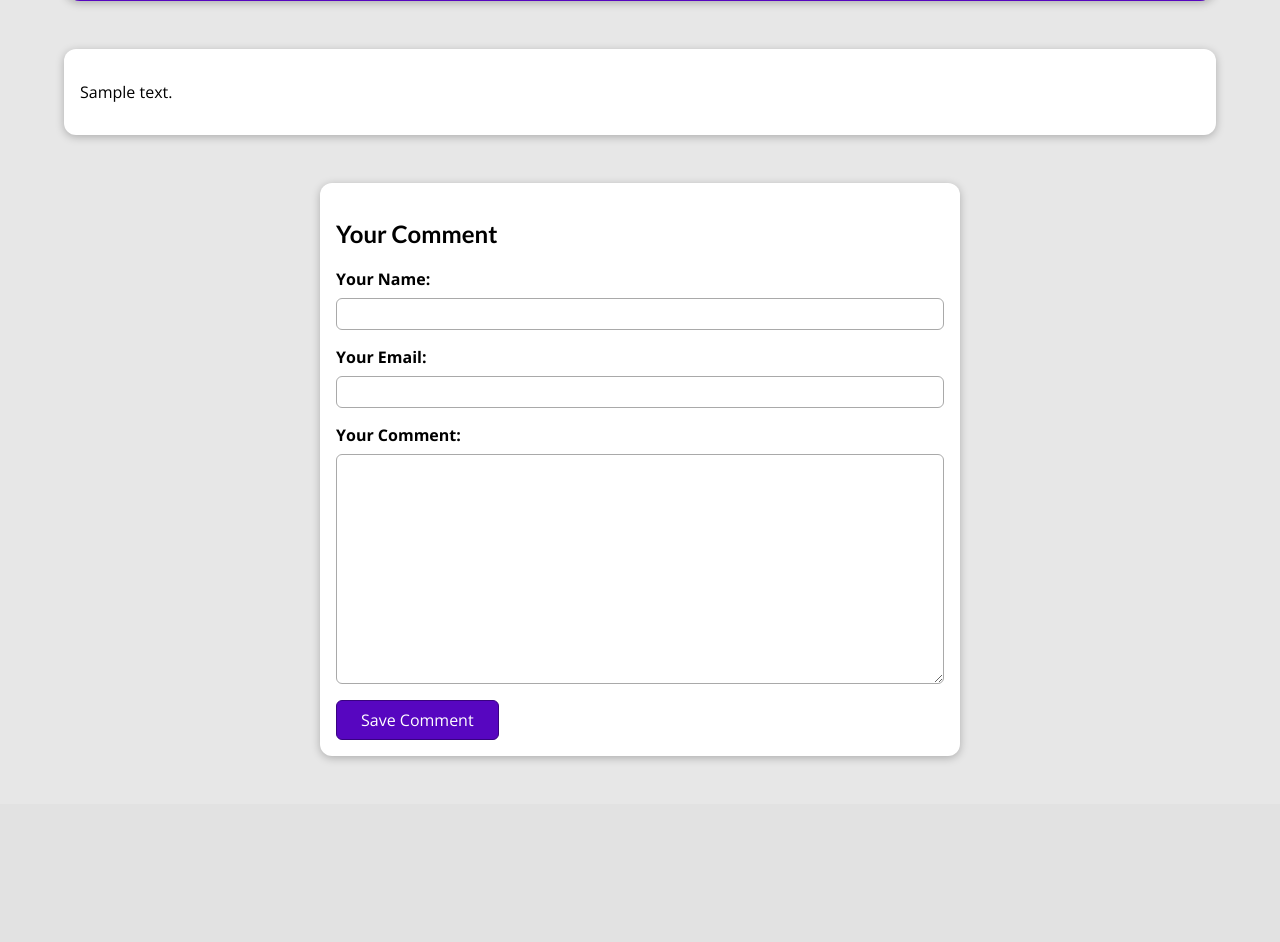
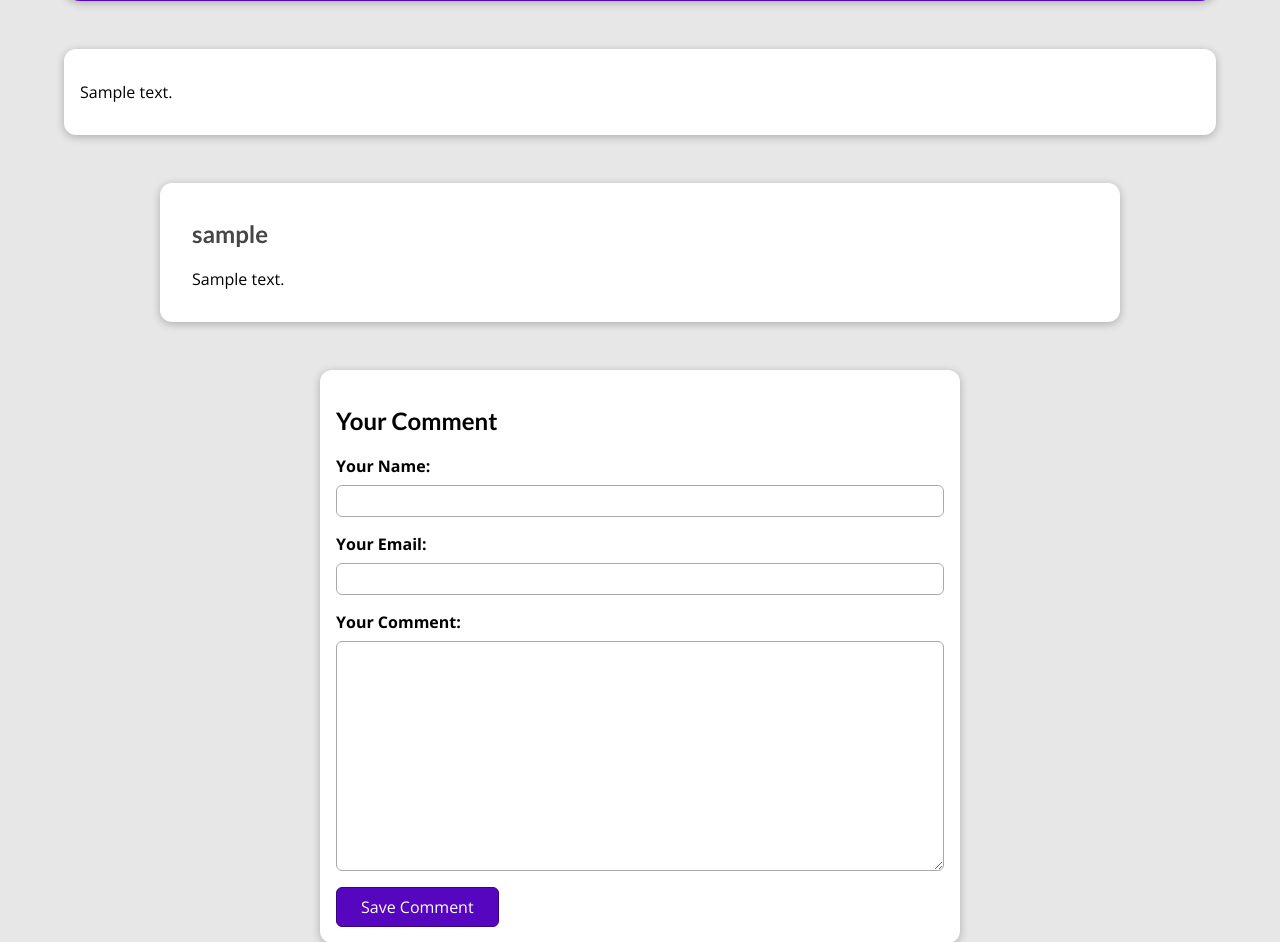
Before and after one commit to GrodTheGreat/Udemy-Django, a Django app: a page that uses my_site/blog/templates/blog/post-detail.html in a window 1280 px wide. Shown: the part 479-1421 px from the top of the page. Before the commit the page ends 1239 px from the top, so only its background shows below. Run offline with Django 5.2, Linux system fonts and the light colour scheme; tables that the repository leaves empty hold one stand-in row (values such as "Sample post"); grey boxes marked "Sample" are stand-in pictures.

Commit message:
Complete Outputting Comments lesson

```diff
--- a/my_site/blog/static/blog/styles/post-detail.css
+++ b/my_site/blog/static/blog/styles/post-detail.css
@@ -127,7 +127,7 @@ main {
   color: #d6000b;
 }
 
-.invlaid label {
+.invalid label {
   color: #d6000b;
 }
 
@@ -155,3 +155,33 @@ main {
   padding: 0.25rem 1.5rem;
   border-radius: 6px;
 }
+
+#comments {
+  margin: 3rem auto;
+  padding: 1rem 2rem;
+  width: 90%;
+  max-width: 60rem;
+  border-radius: 12px;
+  background-color: white;
+  box-shadow: 0 2px 8px rgba(0, 0, 0, 0.25);
+}
+
+#comments ul {
+  display: block;
+  list-style: none;
+  margin: 0;
+  padding: 0;
+}
+
+#comments li {
+  margin-bottom: 1rem;
+  border-bottom: 2px solid #ccc;
+}
+
+#comments li:last-of-type {
+  border-bottom: none;
+}
+
+#comments h2 {
+  color: #464646;
+}
--- a/my_site/blog/templates/blog/post-detail.html
+++ b/my_site/blog/templates/blog/post-detail.html
@@ -34,6 +34,16 @@
   <main>
     {{ post.content|linebreaks }}
   </main>
+  <section id="comments">
+    <ul>
+      {% for comment in comments %}
+        <li>
+          <h2>{{ comment.user_name }}</h2>
+          <p>{{ comment.text|linebreaks }}</p>
+        </li>
+      {% endfor %}
+    </ul>
+  </section>
   <section id="comment-form">
     <h2>Your Comment</h2>
     <form action="{% url "post" slug=post.slug %}" method="post">
--- a/my_site/blog/views.py
+++ b/my_site/blog/views.py
@@ -70,6 +70,7 @@ class PostDetailView(View):
             "post": post,
             "tags": post.tags.all(),
             "comment_form": CommentForm(),
+            "comments": post.comments.all().order_by("-id"),
         }
 
         return render(
@@ -97,6 +98,7 @@ class PostDetailView(View):
             "post": post,
             "tags": post.tags.all(),
             "comment_form": comment_form,
+            "comments": post.comments.all().order_by("-id"),
         }
 
         return render(
```
